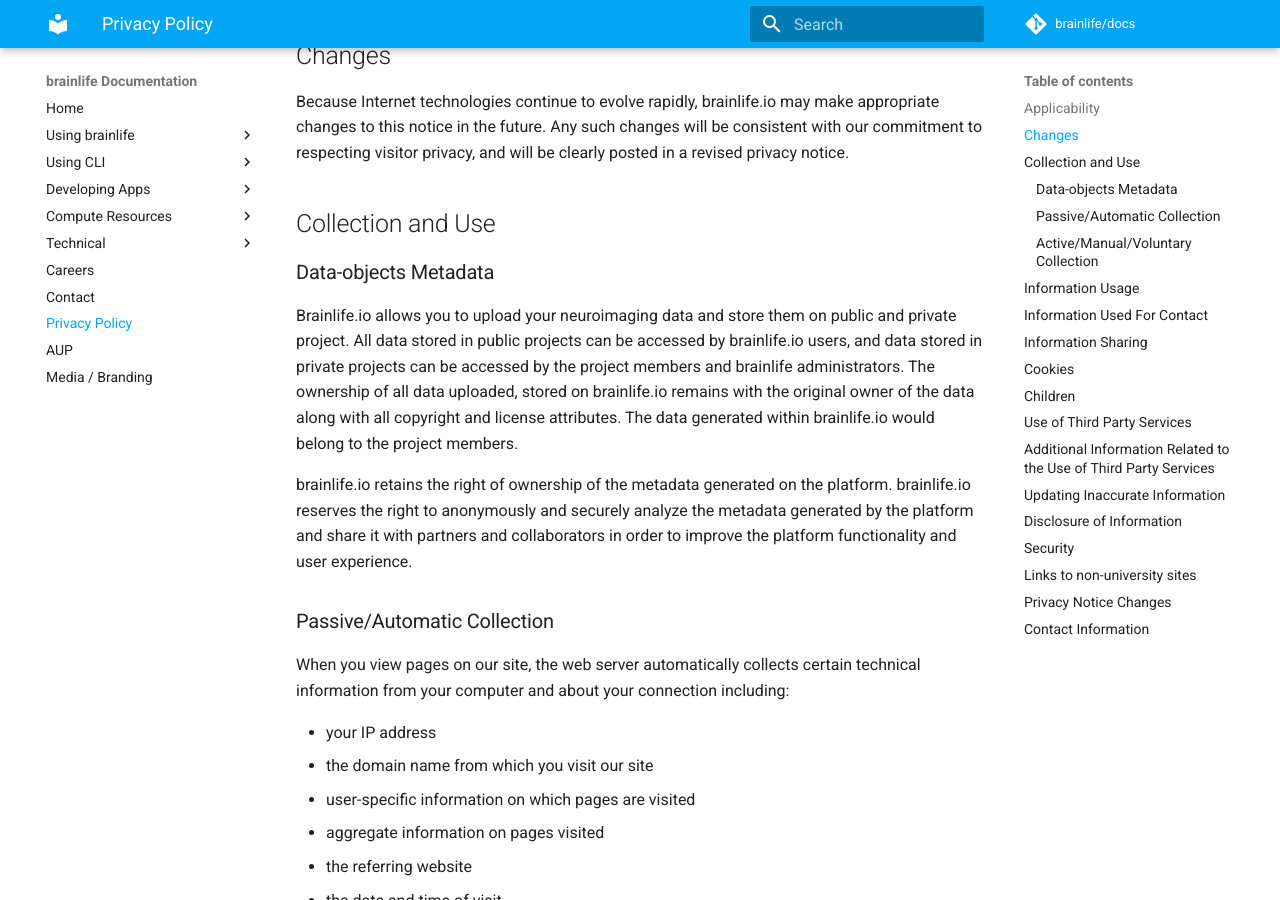
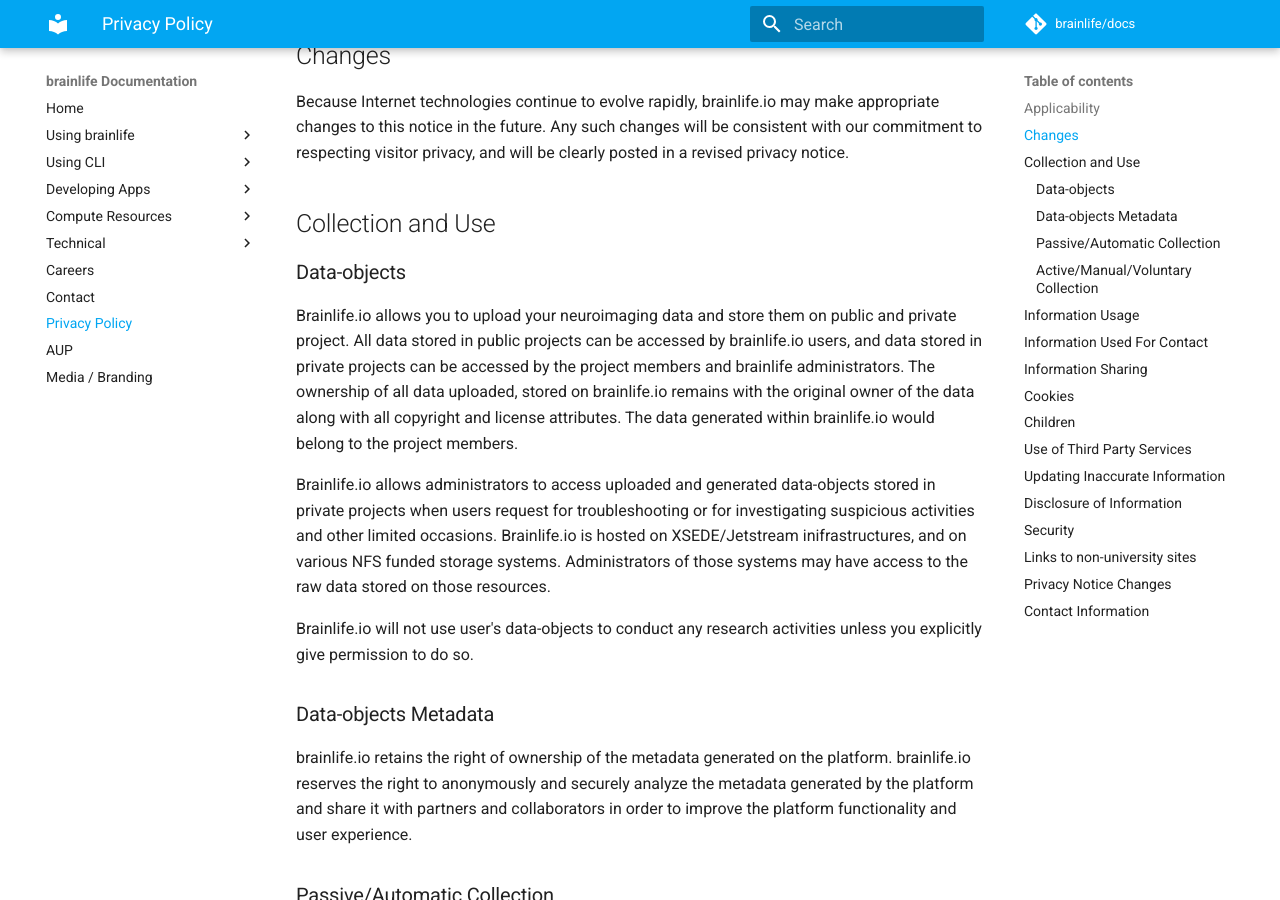
Before and after one commit to brainlife/docs, an MkDocs documentation site: the page built from docs/privacy.md, in a window 1280 px wide and 900 px high, scrolled down 428 px. Built offline with MkDocs 1.6.1 and Material for MkDocs 9.7.7, drawn with Linux system fonts in a browser that asks for light colours; comment, search, counter and statistics services are not loaded; some of the changed text lies outside the part shown.

Commit message:
split data-object metadata paragraph

```diff
--- a/docs/privacy.md
+++ b/docs/privacy.md
@@ -15,9 +15,15 @@
 
 ## Collection and Use
 
-### Data-objects Metadata
+### Data-objects
 
 Brainlife.io allows you to upload your neuroimaging data and store them on public and private project. All data stored in public projects can be accessed by brainlife.io users, and data stored in private projects can be accessed by the project members and brainlife administrators. The ownership of all data uploaded, stored on brainlife.io remains with the original owner of the data along with all copyright and license attributes. The data generated within brainlife.io would belong to the project members.
+
+Brainlife.io allows administrators to access uploaded and generated data-objects stored in private projects when users request for troubleshooting or for investigating suspicious activities and other limited occasions. Brainlife.io is hosted on XSEDE/Jetstream inifrastructures, and on various NFS funded storage systems. Administrators of those systems may have access to the raw data stored on those resources.
+
+Brainlife.io will not use user's data-objects to conduct any research activities unless you explicitly give permission to do so.
+
+### Data-objects Metadata
 
 brainlife.io retains the right of ownership of the metadata generated on the platform. brainlife.io reserves the right to anonymously and securely analyze the metadata generated by the platform and share it with partners and collaborators in order to improve the platform functionality and user experience.
 
@@ -87,10 +93,6 @@
 
 For more information, please visit Google’s Privacy Policy.
 
-## Additional Information Related to the Use of Third Party Services
-
-https://disqus.comrn
-
 ## Updating Inaccurate Information
 
 In some cases, we will grant visitors the ability to update or correct inaccuracies in the information that we maintain.
```
